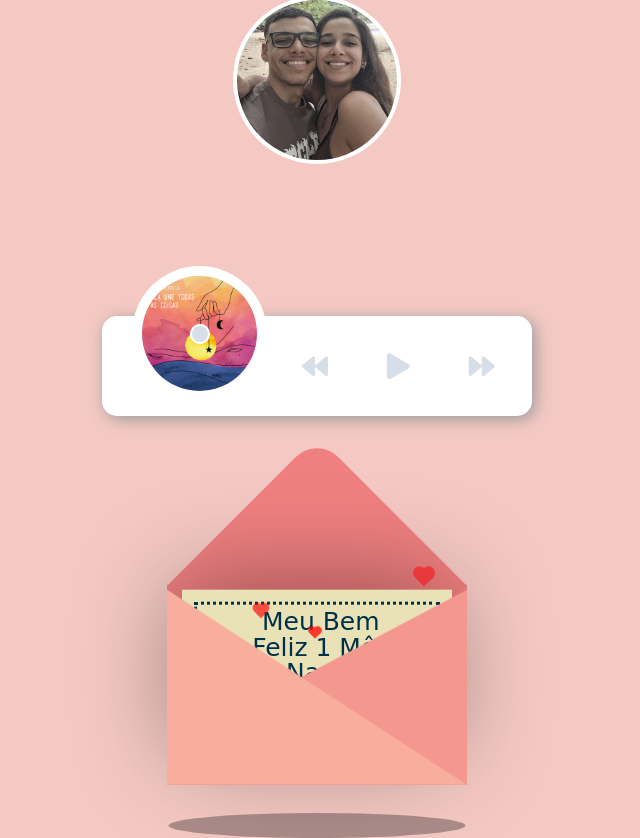
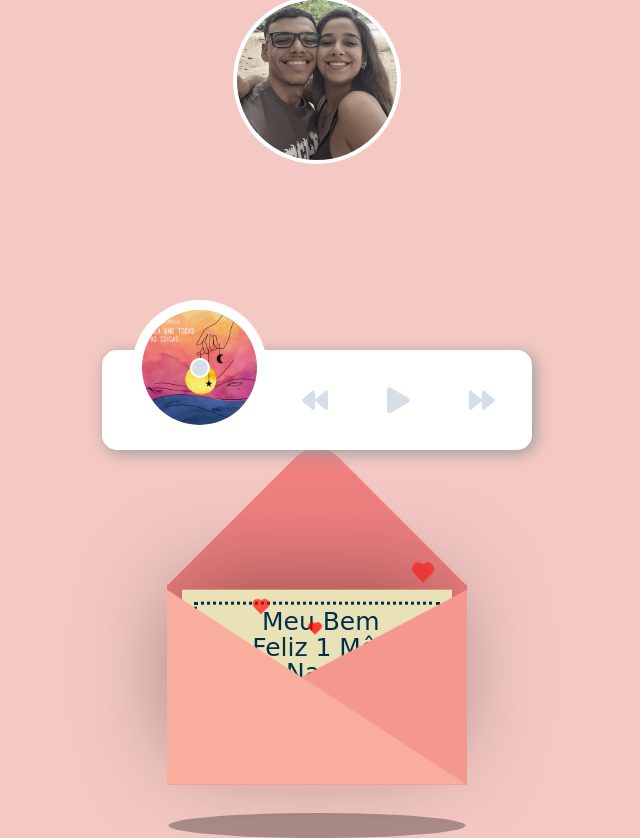
Before and after one commit to LuizeraDev/amouthofus, a plain HTML site: page index.html in a window 1280 px wide. Shown: the whole page, without its empty margins (323-963 px from the left). Drawn offline with nearby package versions, Linux system fonts and the light colour scheme.

Commit message:
Update player.css

```diff
--- a/styles/player.css
+++ b/styles/player.css
@@ -1,6 +1,4 @@
 * {
-    font-family: system-ui, -apple-system, BlinkMacSystemFont, "Segoe UI", Roboto,
-      Oxygen, Ubuntu, Cantarell, "Open Sans", "Helvetica Neue", sans-serif;
     user-select: none;
     -webkit-tap-highlight-color: transparent;
   }
@@ -19,7 +17,8 @@
   }
 
   #player-container {
-    position: absolute;
+    font-family: sans-serif;
+    /* position: absolute; */
     top: 40%;
     right: 0;
     left: 0;
@@ -64,7 +63,7 @@
     top: 0;
     right: 15px;
     left: 15px;
-    padding: 13px 22px 10px 184px;
+    padding: 13px 22px 10px 150px;
     background-color: #fff7f7;
     border-radius: 15px 15px 0 0;
     transition: 0.3s ease top;
@@ -104,7 +103,7 @@
   #current-time,
   #track-length {
     color: transparent;
-    font-size: 11px;
+    font-size: 12px;
     background-color: #ffe8ee;
     border-radius: 10px;
     transition: 0.3s ease all;
```
